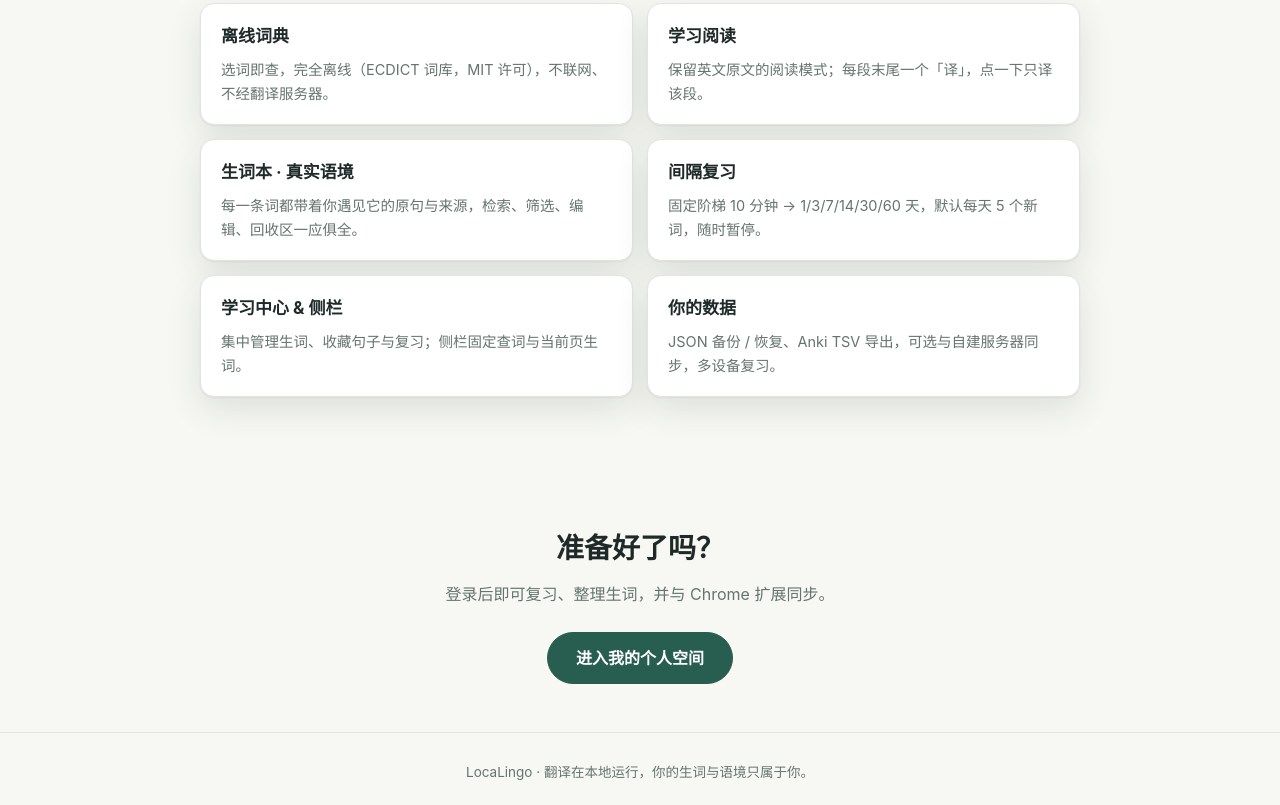
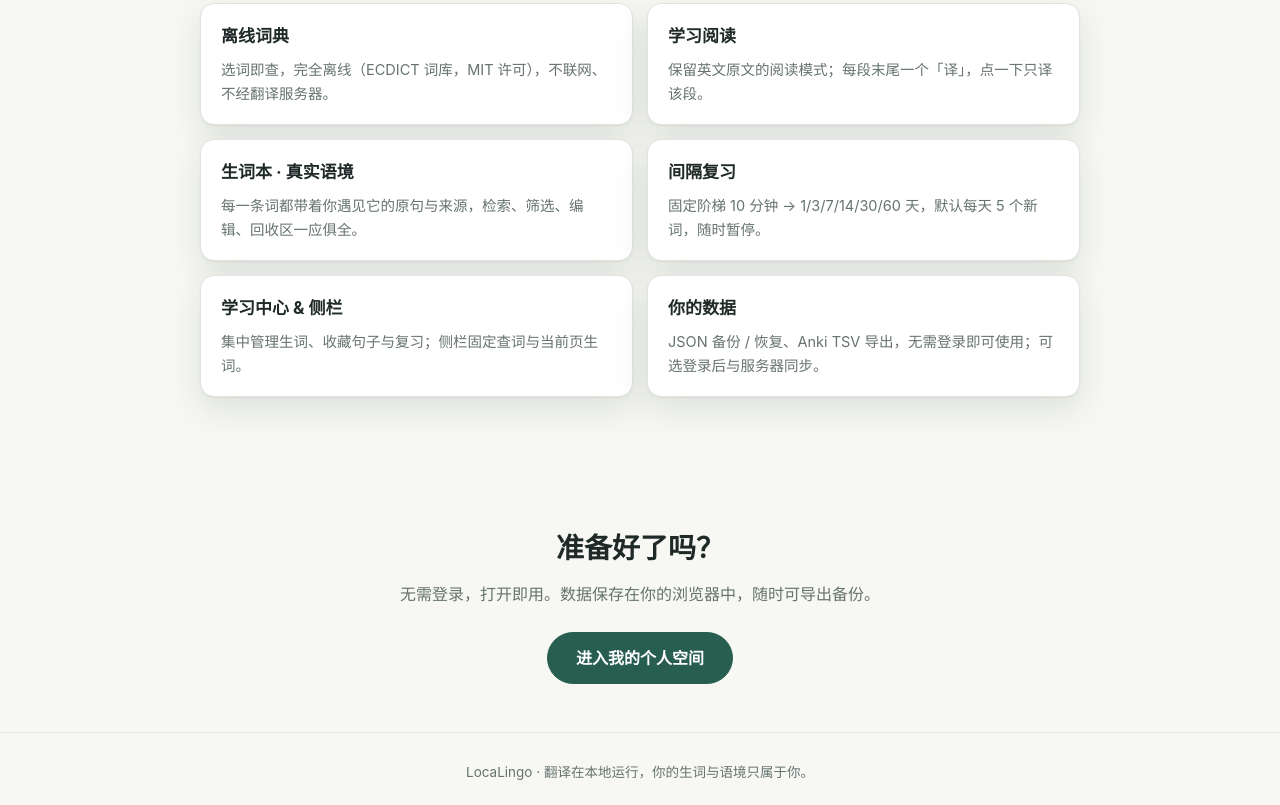
Before and after one commit to yuyangzheng-git/localingo, a browser extension: page extension/index.html in a window 1280 px wide. Shown: the part 1242-2047 px from the top of the page. Drawn offline with Linux system fonts and the light colour scheme.

Commit message:
docs: update index page text for no-login local mode

```diff
--- a/extension/index.html
+++ b/extension/index.html
@@ -31,7 +31,7 @@
           <h1>边读边译，把学到的英语留下来</h1>
           <p class="lead">
             LocaLingo 在本地把网页逐段翻译成中英对照，让你在读中理解；选中的词句离线可查，
-            并连同原句收进生词本，按记忆曲线复习。没有账号、没有云端、没有 API Key。
+            并连同原句收进生词本，按记忆曲线复习。无需登录，没有云端、没有 API Key。
           </p>
           <div class="hero-actions">
             <a class="btn primary big" href="/learn.html">进入我的个人空间</a>
@@ -100,7 +100,7 @@
           </li>
           <li class="card">
             <h3>你的数据</h3>
-            <p>JSON 备份 / 恢复、Anki TSV 导出，可选与自建服务器同步，多设备复习。</p>
+            <p>JSON 备份 / 恢复、Anki TSV 导出，无需登录即可使用；可选登录后与服务器同步。</p>
           </li>
         </ul>
       </section>
@@ -108,7 +108,7 @@
       <!-- CTA -->
       <section class="cta">
         <h2>准备好了吗？</h2>
-        <p>登录后即可复习、整理生词，并与 Chrome 扩展同步。</p>
+        <p>无需登录，打开即用。数据保存在你的浏览器中，随时可导出备份。</p>
         <a class="btn primary big" href="/learn.html">进入我的个人空间</a>
       </section>
     </main>
```
